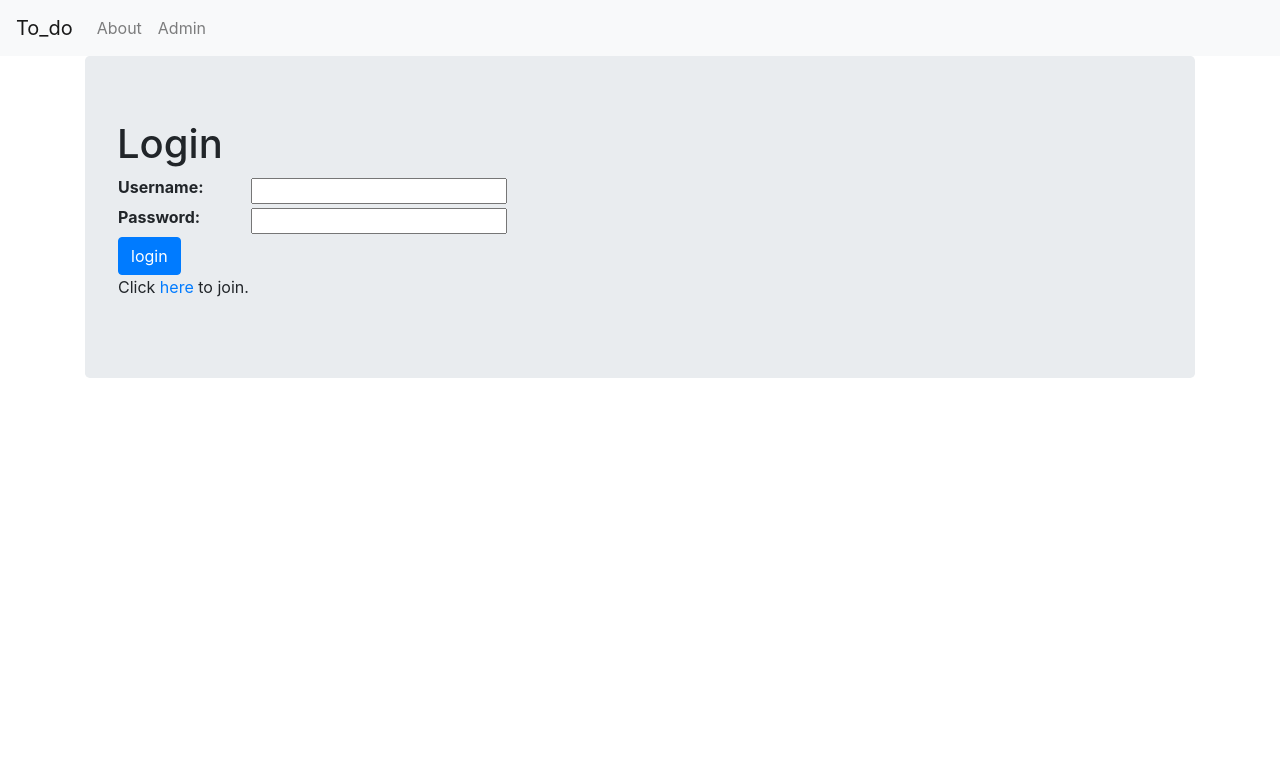
After one commit to fabiang8/Django-Task-Manager, a Django app: page /login/ in a window 1280 px wide. The commit adds this page. Shown: the top 767 px of the page. Run offline with Django 3.2, Linux system fonts and the light colour scheme; some libraries are stand-ins or nearby versions.

Commit message:
login,logout,join

```diff
--- /dev/null
+++ b/todo_app/core/forms.py
@@ -0,0 +1,17 @@
+from django import forms
+from django.core import validators
+from django.contrib.auth.models import User
+
+class JoinForm(forms.ModelForm):
+	password = forms.CharField(widget=forms.PasswordInput(attrs={'autocomplete': 'new-password'}))
+	email = forms.CharField(widget=forms.TextInput(attrs={'size': '30'}))
+	class Meta():
+		model = User
+		fields = ('first_name', 'last_name', 'username', 'email', 'password')
+		help_texts = {
+			'username': None
+		}
+
+class LoginForm(forms.Form):
+	username = forms.CharField()
+	password = forms.CharField(widget=forms.PasswordInput())
--- a/todo_app/core/urls.py
+++ b/todo_app/core/urls.py
@@ -6,5 +6,9 @@ from . import views
 urlpatterns = [
 
 	path('', views.home, name="home"),
-	path('core_home_page',views.index,name="index1"),
+	path('admin/', admin.site.urls),
+	path('core_home_page/',views.index,name="index1"),
+	path('join/',views.join, name="join"),
+	path('login/',views.user_login, name="login"),
+	path('logout/',views.user_logout, name="logout"),
 ]
--- a/todo_app/core/views.py
+++ b/todo_app/core/views.py
@@ -1,10 +1,69 @@
+from django.contrib.auth.decorators import login_required
+from django.shortcuts import render, redirect
+from django.http import HttpResponse
+from core.forms import JoinForm
+from core.forms import LoginForm
+from django.contrib.auth import authenticate, login, logout
 
-from django.shortcuts import render
-from django.http import HttpResponse
-
-
+@login_required(login_url='/login/')
 def home(request):
 	return render(request, 'index.html')
 # Create your views here.
 def index(request):
 	return render(request, 'core_temp/index.html')
+
+def join(request):
+	if (request.method == "POST"):
+		join_form = JoinForm(request.POST)
+		if (join_form.is_valid()):
+			# Save form data to DB
+			user = join_form.save()
+			# Encrypt the password
+			user.set_password(user.password)
+			# Save encrypted password to DB
+			user.save()
+			# Success! Redirect to home page.
+			return redirect("/")
+		else:
+			# Form invalid, print errors to console
+			page_data = { "join_form": join_form }
+			return render(request, 'join.html', page_data)
+	else:
+		join_form = JoinForm()
+		page_data = { "join_form": join_form }
+		return render(request, 'join.html', page_data)
+
+def user_login(request):
+    if (request.method == 'POST'):
+        login_form = LoginForm(request.POST)
+        if login_form.is_valid():
+            # First get the username and password supplied
+            username = login_form.cleaned_data["username"]
+            password = login_form.cleaned_data["password"]
+            # Django's built-in authentication function:
+            user = authenticate(username=username, password=password)
+            # If we have a user
+            if user:
+                #Check it the account is active
+                if user.is_active:
+                    # Log the user in.
+                    login(request,user)
+                    # Send the user back to homepage
+                    return redirect("/")
+                else:
+                    # If account is not active:
+                    return HttpResponse("Your account is not active.")
+            else:
+                print("Someone tried to login and failed.")
+                print("They used username: {} and password: {}".format(username,password))
+                return render(request, 'login.html', {"login_form": LoginForm})
+    else:
+        #Nothing has been provided for username or password.
+        return render(request, 'login.html', {"login_form": LoginForm})
+
+@login_required(login_url='/login/')
+def user_logout(request):
+    # Log out the user.
+    logout(request)
+    # Return to homepage.
+    return redirect("/")
--- a/todo_app/templates/index.html
+++ b/todo_app/templates/index.html
@@ -9,7 +9,7 @@
 
 <body>
 	{% include "navigation.html" %}
-	<h1>Home Page</h1>
+	<h1>Dashboard</h1>
 
 
 
--- /dev/null
+++ b/todo_app/templates/login.html
@@ -0,0 +1,23 @@
+<html>
+  <head>
+    {% include "bootstrap.html" %}
+    {% load static %}
+  </head>
+  <body>
+    {% include "navigation.html" %}
+    <div class="container">
+      <div class = "jumbotron">
+        <h1>Login</h1>
+        <form action="/login/" method="POST">{% csrf_token %}
+          <table>
+            {{ login_form.as_table }}
+            <tr><td>
+              <input type="submit" class="btn btn-primary" value = "login"/>
+            </td></tr>
+            <tr><td>Click <a href="/join">here</a> to join.</td></tr>
+          </table>
+        </form>
+      </div>
+    </div>
+  </body>
+</html>
--- a/todo_app/templates/navigation.html
+++ b/todo_app/templates/navigation.html
@@ -2,6 +2,13 @@
   <a class="navbar-brand" href="/">To_do</a>
   <div class="collapse navbar-collapse" id="navbarSupportedContent">
     <ul class="navbar-nav mr-auto">
+
+
+
+      {% if user.is_authenticated %}
+       <li>
+        <a class="nav-link" href="/logout/">Logout ({{user.username}})</a>
+      </li>
       <li class="nav-item">
         <a class="nav-link" href="{% url 'index3' %}">Tasks</a>
       </li>
@@ -9,7 +16,11 @@
         <a class="nav-link" href="{% url 'index2' %}">Budget</a>
       </li>
       <li class="nav-item">
-        <a class="nav-link" href="{% url 'index1' %}">Core</a>
+        {% endif %}
+        <a class="nav-link" href="{% url 'index1' %}">About</a>
+      </li>
+      <li class="nav-item">
+        <a class="nav-link" href="/admin" target="_blank">Admin</a>
       </li>
   </div>
 </nav>
```
Also changed, not shown: todo_app/templates/core_temp/index.html (+37 -1 lines), todo_app/templates/join.html (added, +22 -0 lines), todo_app/db.sqlite3.
